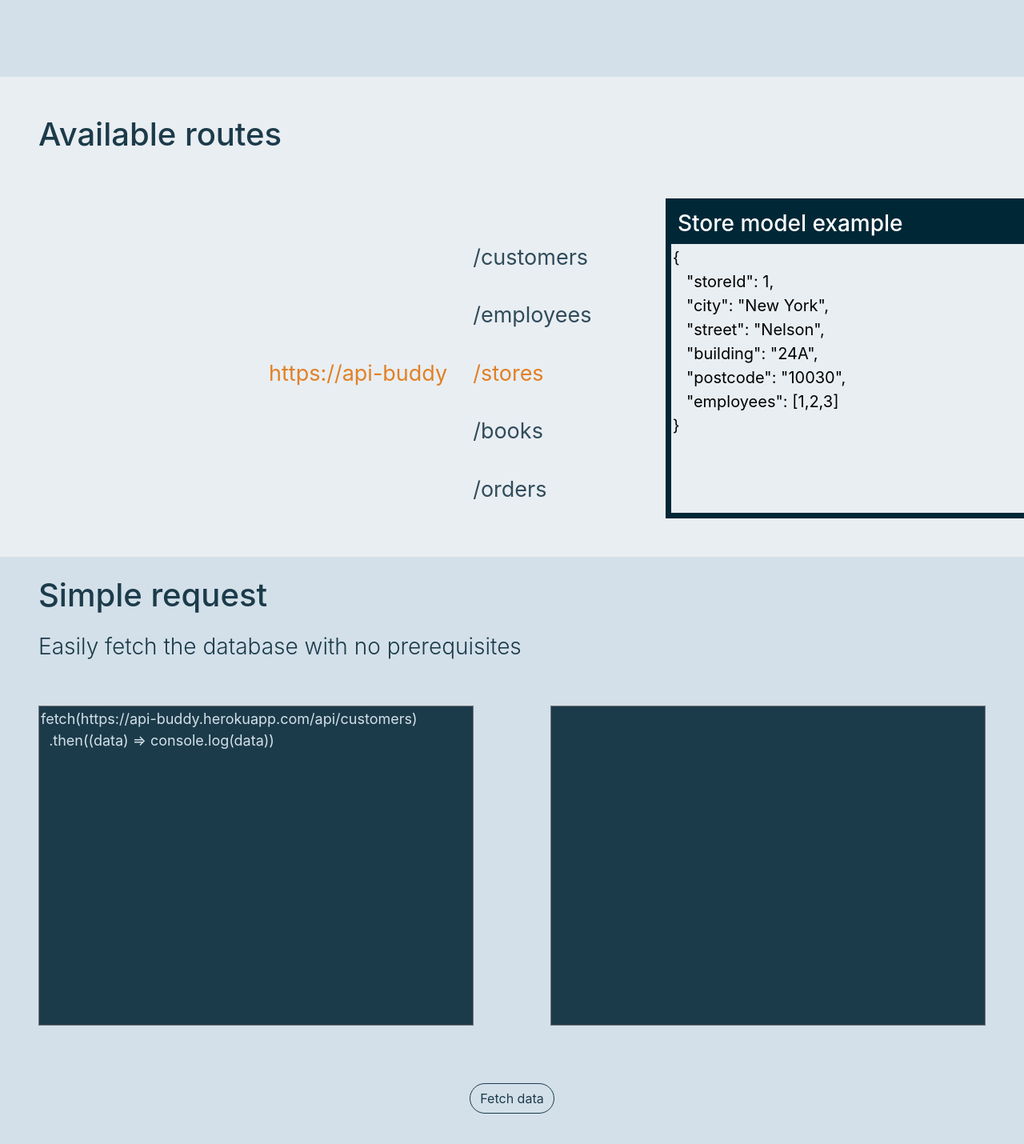
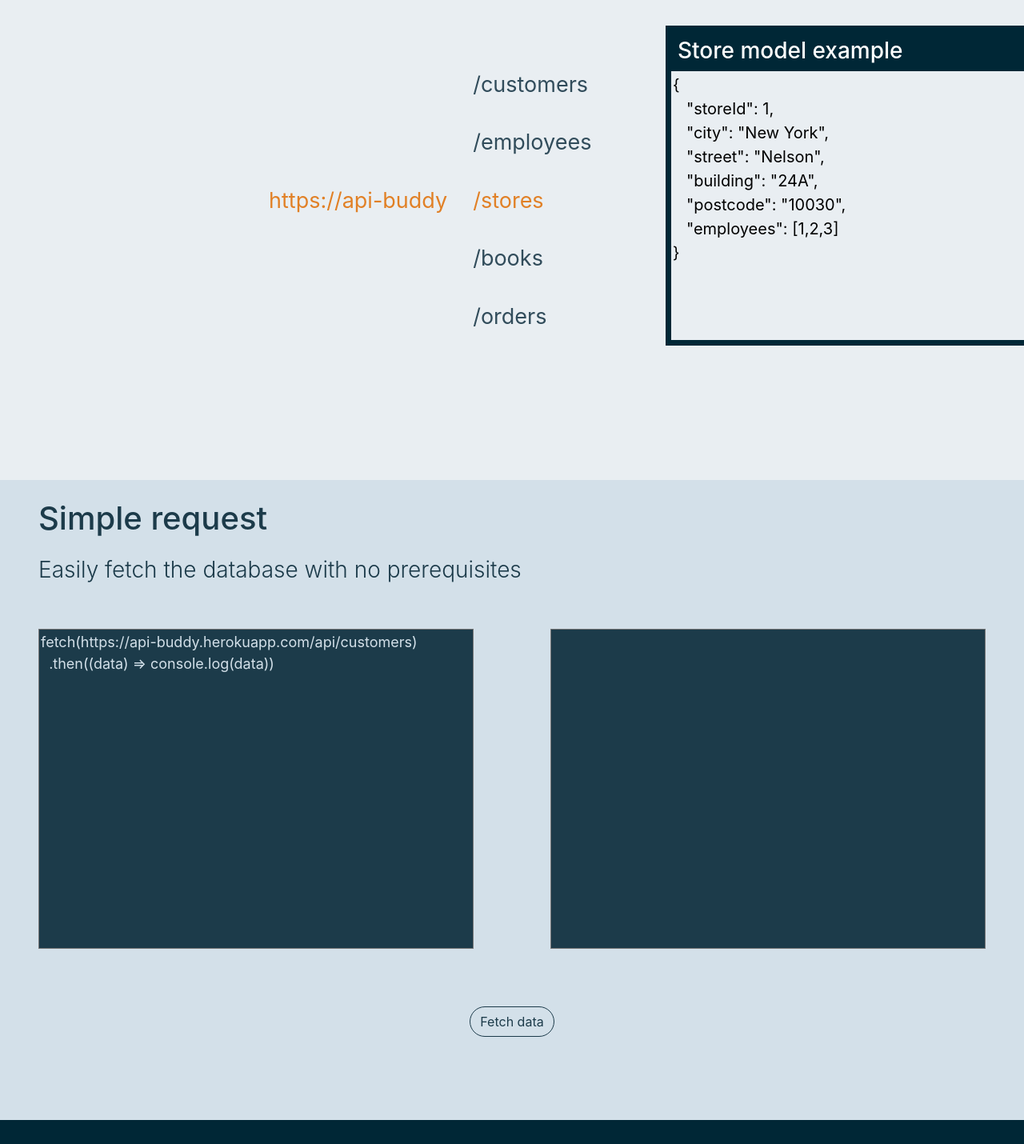
Before and after one commit to SidnevIgor/api-buddy-react, a React (Create React App) app: page / in a window 1280 px wide. Shown: the part 920-2350 px from the top of the page at 80% size. Built offline with nearby package versions, Linux system fonts and the light colour scheme; no server answers.

Commit message:
Validating components height

```diff
--- a/src/components/fetching.jsx
+++ b/src/components/fetching.jsx
@@ -13,7 +13,7 @@ export default class Fetching extends Component {
   };
   render() {
     return (
-      <div style = {{ fontFamily: "Inter", backgroundColor: this.props.backgroundClr}}>
+      <div style = {{ fontFamily: "Inter", backgroundColor: this.props.backgroundClr, height: "100%", width: "100%", display: "inline-block"}}>
         <h1 style = {{color: this.props.headingClr}} className="pl-5 pb-3 pt-4">{this.props.heading}</h1>
         <h3 className="pl-5" style = {{fontWeight: "300", color: this.props.headingClr}}>{this.props.addHeading}</h3>
         <div className="d-flex justify-content-center">
--- a/src/components/header.jsx
+++ b/src/components/header.jsx
@@ -23,7 +23,7 @@ class Header extends Component {
   };
   render() {
     return (
-      <div style = {{width: "100%", height: "100%", display: "inline-block", backgroundColor: "#D3E0E9", fontFamily: "Inter"}}>
+      <div style = {{width: "100%", height: "100%", display: "inline-block", backgroundColor: "#D3E0E9", fontFamily: "Inter"}} className = "header">
         <div className = "inline-container" style = {{ display: "inline-block", width: "58%" }}>
           <h1 style={{marginLeft: "180px", marginTop: "50px", fontSize: "90px"}}>API-buddy</h1>
           <p className="lead font-weight-normal" style={{marginLeft: "180px", fontSize: "28px", width:"65%"}}>The service is a free dummy book shop API supporting GET, POST, UPDATE, DELETE requests with the following routes: https://api-buddy/{this.state.chosenRoute}</p>
--- a/src/components/index.css
+++ b/src/components/index.css
@@ -1,3 +1,6 @@
+html, body, #root {
+  height: 100%
+}
 @font-face {
   font-family: 'Inter';
   src: local('Inter'), url('./fonts/Inter/static/Inter-SemiBold-slnt=0.ttf') format('ttf');
@@ -6,7 +9,6 @@
    outline: none !important;
    box-shadow: none;
 }
-
 .middle-align p {
   border-top: 5px solid;
   border-color: #D1DF2B !important;
--- a/src/components/routesDisplay.jsx
+++ b/src/components/routesDisplay.jsx
@@ -15,7 +15,7 @@ export default class RoutesDisplay extends Component {
   }
   render() {
     return (
-      <div style={{fontFamily: "Inter", backgroundColor: "#E9EEF2", height: "600px"}}>
+      <div style={{fontFamily: "Inter", backgroundColor: "#E9EEF2", height: "90%", width: "100%", display: "inline-block"}}>
         <h1 className = "p-5" style={{color: "#1C3B4A"}}>Available routes</h1>
         <div style = {{ width: "100%" }}>
           <div className = "table-container" style = {{display: "inline-block", width: "40%", marginLeft: "25%"}}>
```
